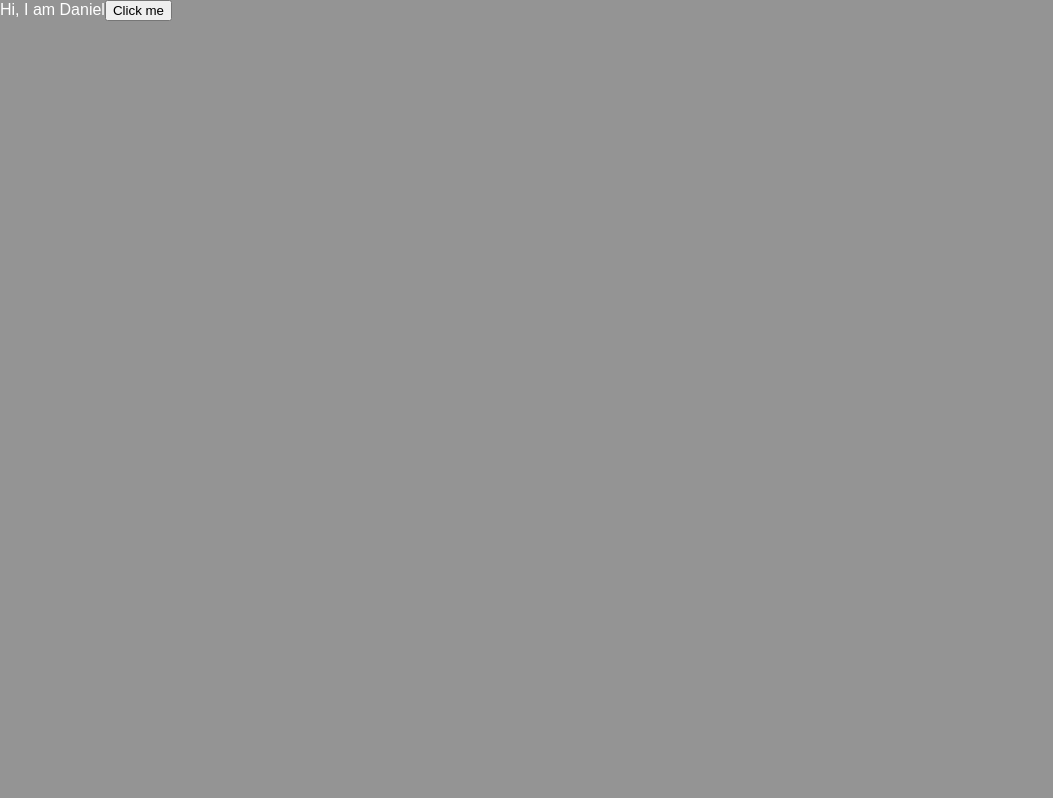
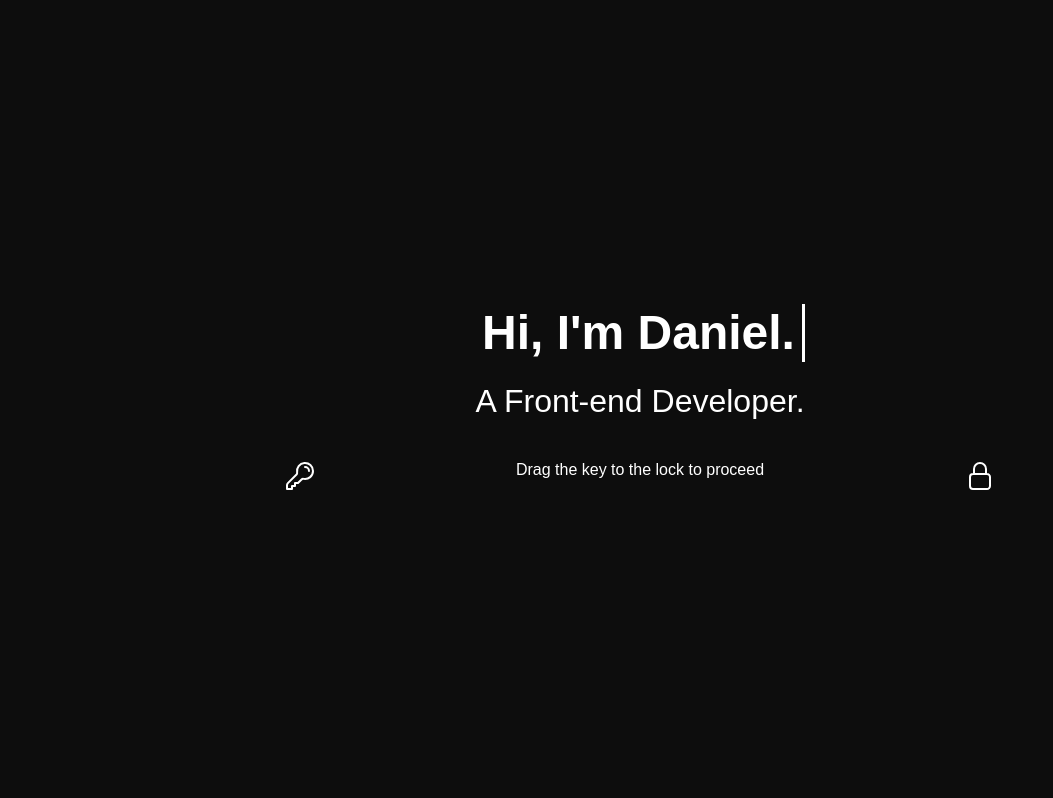
Before and after one commit to danielhc0228/my-portfolio, a React (Vite) app: page / in a window 1280 px wide. Shown: the top 798 px of the page, without its empty margins (0-1053 px from the left). Built offline with nearby package versions, Linux system fonts and the light colour scheme.

Commit message:
Add typography introduction and add draggable item that unlocks the next page

```diff
--- a/src/App.tsx
+++ b/src/App.tsx
@@ -1,11 +1,7 @@
 import styled from "styled-components";
 import { useState } from "react";
-import Footer from "./Footer";
-
-const Intro = styled.div`
-    height: 100vh;
-    background-color: #949494;
-`;
+import Footer from "./components/Footer";
+import Intro from "./components/Intro";
 
 const Lock = styled.div`
     height: 100vh;
@@ -24,9 +20,8 @@ function App() {
     };
     return (
         <>
-            <Intro>
-                Hi, I am Daniel<button onClick={onMouseClick}>Click me</button>
-            </Intro>
+            <Intro />
+            <button onClick={onMouseClick}>Click me</button>
             {isLocked ? <Lock></Lock> : <Unlock></Unlock>}
             <Footer></Footer>
         </>
--- /dev/null
+++ b/src/components/Intro.tsx
@@ -0,0 +1,225 @@
+import styled, { keyframes } from "styled-components";
+import { DragDropContext, Droppable, Draggable } from "@hello-pangea/dnd";
+import { useState } from "react";
+import { AnimatePresence, motion } from "framer-motion";
+
+const Container = styled.div`
+    height: 100vh;
+    display: flex;
+    flex-direction: column;
+    align-items: center;
+    justify-content: center;
+    background: #0d0d0d;
+    color: white;
+    gap: 40px;
+`;
+
+const TextWrapper = styled.div`
+    text-align: center;
+`;
+
+const typing = keyframes`
+  from { width: 0 }
+  to { width: 100% }
+`;
+
+const blink = keyframes`
+  0%, 100% { border-color: transparent }
+  50% { border-color: white }
+`;
+
+const TypingText = styled.h1`
+    font-size: 3rem;
+    font-weight: bold;
+    white-space: nowrap;
+    overflow: hidden;
+    border-right: 3px solid white;
+    width: 0;
+    animation: ${typing} 1s steps(22, end) forwards,
+        ${blink} 0.75s step-end infinite;
+`;
+
+const fadeIn = keyframes`
+  from { opacity: 0; transform: translateY(10px); }
+  to { opacity: 1; transform: translateY(0); }
+`;
+
+const FadeInText = styled.h2`
+    font-size: 2rem;
+    margin-top: 20px;
+    opacity: 0;
+    animation: ${fadeIn} 0.5s ease-in forwards;
+    animation-delay: 1s;
+`;
+
+const Lock = styled.div`
+    display: flex;
+    flex-direction: row;
+    gap: 200px;
+`;
+
+const HeroSection = () => {
+    const [isUnlocked, setIsUnlocked] = useState(false);
+
+    // eslint-disable-next-line @typescript-eslint/no-explicit-any
+    const handleDragEnd = (result: any) => {
+        const { destination, draggableId } = result;
+
+        if (!destination) return;
+
+        // Check if dropped into the special target area
+        if (
+            destination.droppableId === "drop-zone" &&
+            draggableId === "draggable-item"
+        ) {
+            setIsUnlocked(true);
+        }
+    };
+
+    return (
+        <Container>
+            <TextWrapper>
+                <TypingText>Hi, I'm Daniel.</TypingText>
+                <FadeInText>A Front-end Developer.</FadeInText>
+            </TextWrapper>
+            <Lock>
+                <DragDropContext onDragEnd={handleDragEnd}>
+                    {/* Draggable Component */}
+                    <Droppable droppableId='drag-area'>
+                        {(provided) => (
+                            <div
+                                {...provided.droppableProps}
+                                ref={provided.innerRef}
+                            >
+                                {isUnlocked ? null : (
+                                    <Draggable
+                                        draggableId='draggable-item'
+                                        index={0}
+                                    >
+                                        {(provided) => (
+                                            <div
+                                                ref={provided.innerRef}
+                                                {...provided.draggableProps}
+                                                {...provided.dragHandleProps}
+                                            >
+                                                <svg
+                                                    xmlns='http://www.w3.org/2000/svg'
+                                                    fill='none'
+                                                    viewBox='0 0 24 24'
+                                                    strokeWidth='1.5'
+                                                    stroke='white'
+                                                    width='32'
+                                                    height='32'
+                                                >
+                                                    <path
+                                                        strokeLinecap='round'
+                                                        strokeLinejoin='round'
+                                                        d='M15.75 5.25a3 3 0 0 1 3 3m3 0a6 6 0 0 1-7.029 5.912c-.563-.097-1.159.026-1.563.43L10.5 17.25H8.25v2.25H6v2.25H2.25v-2.818c0-.597.237-1.17.659-1.591l6.499-6.499c.404-.404.527-1 .43-1.563A6 6 0 1 1 21.75 8.25Z'
+                                                    />
+                                                </svg>
+                                            </div>
+                                        )}
+                                    </Draggable>
+                                )}
+
+                                {provided.placeholder}
+                            </div>
+                        )}
+                    </Droppable>
+                    {isUnlocked ? (
+                        <h1>Scroll Down</h1>
+                    ) : (
+                        <h1>Drag the key to the lock to proceed</h1>
+                    )}
+                    {/* Drop Target */}
+                    <Droppable droppableId='drop-zone'>
+                        {(provided) => (
+                            <div
+                                {...provided.droppableProps}
+                                ref={provided.innerRef}
+                            >
+                                <AnimatePresence mode='wait'>
+                                    {isUnlocked ? (
+                                        <motion.svg
+                                            key='unlocked'
+                                            initial={{
+                                                opacity: 0,
+                                                scale: 0.8,
+                                                rotate: -30,
+                                            }}
+                                            animate={{
+                                                opacity: 1,
+                                                scale: 1,
+                                                rotate: 0,
+                                            }}
+                                            exit={{
+                                                opacity: 0,
+                                                scale: 0.8,
+                                                rotate: 30,
+                                            }}
+                                            transition={{
+                                                duration: 0.4,
+                                                ease: "easeOut",
+                                            }}
+                                            xmlns='http://www.w3.org/2000/svg'
+                                            fill='none'
+                                            viewBox='0 0 24 24'
+                                            strokeWidth='1.5'
+                                            stroke='white'
+                                            width='32'
+                                            height='32'
+                                        >
+                                            <path
+                                                strokeLinecap='round'
+                                                strokeLinejoin='round'
+                                                d='M13.5 10.5V6.75a4.5 4.5 0 1 1 9 0v3.75M3.75 21.75h10.5a2.25 2.25 0 0 0 2.25-2.25v-6.75a2.25 2.25 0 0 0-2.25-2.25H3.75a2.25 2.25 0 0 0-2.25 2.25v6.75a2.25 2.25 0 0 0 2.25 2.25Z'
+                                            />
+                                        </motion.svg>
+                                    ) : (
+                                        <motion.svg
+                                            key='locked'
+                                            initial={{
+                                                opacity: 0,
+                                                scale: 0.8,
+                                                rotate: 30,
+                                            }}
+                                            animate={{
+                                                opacity: 1,
+                                                scale: 1,
+                                                rotate: 0,
+                                            }}
+                                            exit={{
+                                                opacity: 0,
+                                                scale: 0.8,
+                                                rotate: -30,
+                                            }}
+                                            transition={{
+                                                duration: 0.4,
+                                                ease: "easeOut",
+                                            }}
+                                            xmlns='http://www.w3.org/2000/svg'
+                                            fill='none'
+                                            viewBox='0 0 24 24'
+                                            strokeWidth='1.5'
+                                            stroke='white'
+                                            width='32'
+                                            height='32'
+                                        >
+                                            <path
+                                                strokeLinecap='round'
+                                                strokeLinejoin='round'
+                                                d='M16.5 10.5V6.75a4.5 4.5 0 1 0-9 0v3.75m-.75 11.25h10.5a2.25 2.25 0 0 0 2.25-2.25v-6.75a2.25 2.25 0 0 0-2.25-2.25H6.75a2.25 2.25 0 0 0-2.25 2.25v6.75a2.25 2.25 0 0 0 2.25 2.25Z'
+                                            />
+                                        </motion.svg>
+                                    )}
+                                </AnimatePresence>
+                            </div>
+                        )}
+                    </Droppable>
+                </DragDropContext>
+            </Lock>
+        </Container>
+    );
+};
+
+export default HeroSection;
```
Also changed, not shown: src/components/Footer.tsx (renamed from src/Footer.tsx).
